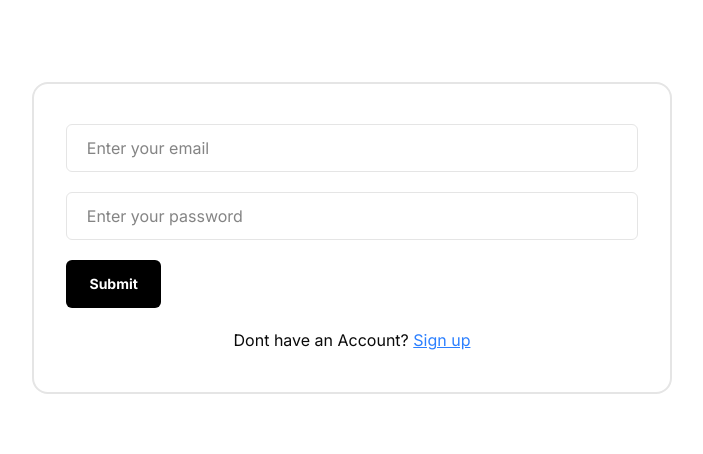
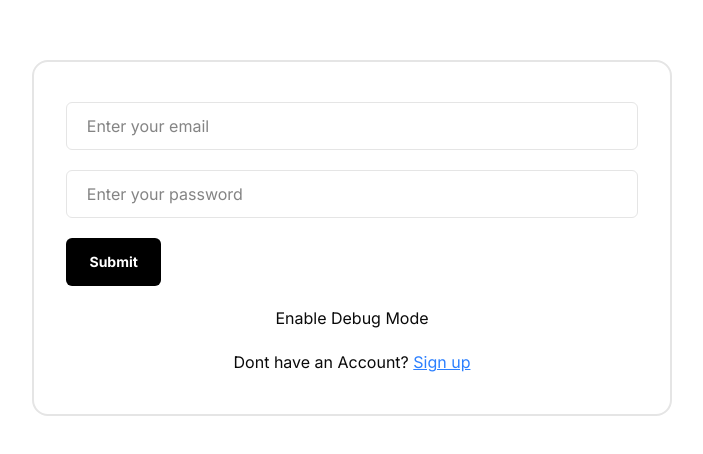
Before and after one commit to Maobugichi/stockwatch, a React (Vite) app: page /#/login in a window 1280 px wide. Shown: the part 162-616 px from the top of the page, without its empty margins (288-991 px from the left). Built offline with nearby package versions, Linux system fonts and the light colour scheme; no server answers.

Commit message:
fix:checkout eruda2

```diff
--- a/src/components/ui/login.tsx
+++ b/src/components/ui/login.tsx
@@ -36,8 +36,14 @@ const Login = () => {
                     className="md:self-start md:ml-8 bg-black text-white text-sm h-12 font-bold rounded-sm w-[90%] md:w-[15%] md:h-12"
                     >
 
-                   {isPending ? <ClipLoader color="#fff" size={20} /> : 'Submit'}
+                      {isPending ? <ClipLoader color="#fff" size={20} /> : 'Submit'}
                     </Button>
+                    <button onClick={() => {
+                    localStorage.setItem("debug", "true");
+                    location.reload();
+                    }}>
+                    Enable Debug Mode
+                    </button>
                     {isError && <p style={{ color: "red" }}>{(error as any).message}</p>}
                     <span> Dont have an Account?  <Link className=" text-blue-500 underline" to="/signup">Sign up</Link></span>
             </Form>
--- a/src/hooks/useLogin.tsx
+++ b/src/hooks/useLogin.tsx
@@ -40,6 +40,7 @@ export function useLogin() {
                 description: "Welcome back champ"
             });
              console.log(data)
+
                 if (data.onboarded) {
                 navigate(`${basePath}`, { replace: true });
 
```
